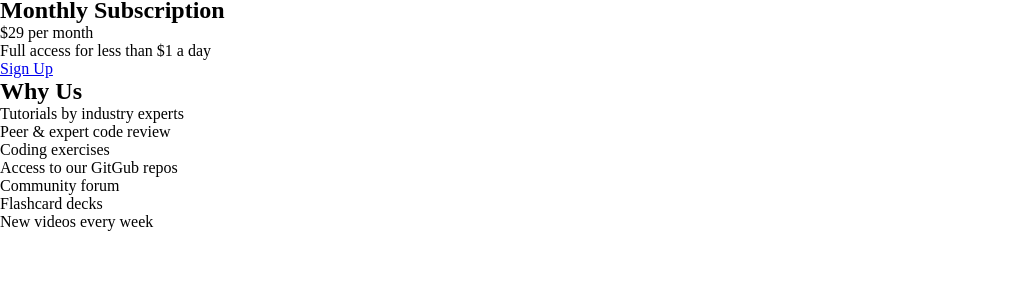
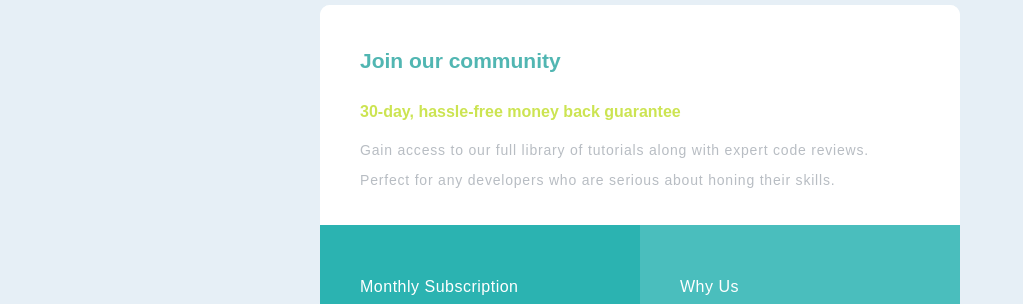
Before and after one commit to rustami-dastan/for-chellange, a plain HTML site: page index.html in a window 1280 px wide. Shown: the part 85-389 px from the top of the page, without its empty margins (0-1023 px from the left). Drawn offline with Linux system fonts and the light colour scheme.

Commit message:
Add files via upload

```diff
--- a/css/style.css
+++ b/css/style.css
@@ -4,77 +4,137 @@ html{
 *,
 *::before,
 *::after{
-    margin: 0;
-    padding: 0;
+    margin-left: auto;
+    margin-right: auto;
     box-sizing: inherit;
 }
 body{
+    background-color: #e6eff6;
+    margin: 0;
     margin-left: auto;
     margin-right: auto;
+    padding: 0;
+    font-family: "Arial";
 }
-.main{
-    background-color: #19a1ad;
-    min-width: 1440px;
-    height: 720px;
-    position: relative;
-    top: 0;
-    left: 0;
+h2{
+    font-size: 16px;
 }
-/*.image-to{
-     background-image: url(../images/bg-pattern-top.svg);
-    background-color: white;
-    background-repeat: no-repeat;
-    background-position: bottom;
-
-    width: 590px;
-    height: 500px;
-     position: absolute;
-    left: -200px;
-    top: 0;
-    left: -400px;
-    z-index: -1;
-
-}*/
-.card{
-    display: flex;
-    flex-direction: column;
-    align-items: center;
-    position: relative;
-    top: 170px;
-    left: 550px;
-    border-radius: 20px;
-    justify-content: center;
-    width: 350px;
-    height: 370px;
-    background-image: url(../images/bg-pattern-card.svg) ;
-    background-repeat: no-repeat;
-    background-position: top;
-    background-color: white;
+.wrapper{
+    width: 640px;
+    border-radius: 10px;
+    height: 480px;
+    /* border: 1px solid red; */
+    background-color: #ffffff;
+    margin-top: 90px;
 }
-.card-image img{
-    border: 3px solid white;
-    border-radius: 50px;
-
+.header{
+    height: 220px;
+    width: 100%;
+    border-top-left-radius: 10px;
+    border-top-right-radius: 10px;
+    background-color: #ffffff;
+    padding-top: 30px;
+    padding-left: 40px;
+    padding-right: 40px;
+    padding-bottom: 40px;
 }
-.card-title{
-    color: #393a4e;
-    font-size: 23px;
-}
-.card-infos{
-    width: 250px;
+.section-wrapper{
+    width: 100%;
     display: flex;
     flex-direction: row;
-    align-items: center;
-    justify-content: space-between;
+}
+.cost{
+    width: 320px;
+    height: 257.5px;
+    border-bottom-left-radius: 10px;
+    background-color: #2bb3b1;
+    padding-top: 40px;
+    padding-left: 40px;
+    padding-right: 20px;
+    padding-bottom: 40px;
+}
+.why{
+    width: 320px;
+    height: 260px;
+    height: 257.5px;
+    border-bottom-right-radius: 10px;
+    background-color: #4abebd;
+    padding-top: 40px;
+    padding-left: 40px;
+    padding-right: 40px;
+    padding-bottom: 40px;
+}
+.header-title{
+    font-size: 21px;
+    color: #51b6b2;
+    margin-bottom: 30px;
+}
+.header-second-title{
+    font-size: 16px;
+    color: #cce452;
+}
+.header-text{
+    font-size: 14px;
+    letter-spacing: 0.8px;
+    line-height: 30px;
+    color: #b8bdc3;
+}
+.cost-title{
+    color: #fff;
+    letter-spacing: 0.5px;
+    font-weight: 500;
+}
+.cost-value{
+    font-size: 32px;
+    font-weight: bold;
+    color: white;
+}
+.cost-type{
+    text-align: center;
+    font-size: 14px;
+    color: #86dbe2;
+    position: relative;
+    top: -6px;
+    padding-left: 10px;
+}
+.cost-definition{
+    font-size: 14px;
+    letter-spacing: 0.4px;
+    color: #fff;
+    margin-bottom: 40px;
+}
+.signup-btn{
+    padding-left: 90px;
+    padding-right: 90px;
+    padding-top: 20px;
+    padding-bottom: 15px;
+    background-color: #bfdf32;
+    color: #fff;
+    text-decoration: none;
+    border-radius: 5px;
+    transition: 0.8s ease;
+}
+.signup-btn:hover{
+    background-color: white;
+    color: #bfdf32;
+    font-weight: 700;
+    padding-left: 85px;
+    padding-right: 85px;
+    padding-top: 20px;
+    padding-bottom: 13px;
+    font-size: 18px;
+}
+.why-title{
+    color: white;
+    font-weight: 500;
+    letter-spacing: 0.5px;
+}
+ul{
     list-style: none;
+    margin-left: -45px;
 }
-.card-infos::before{
-    content: "";
-    background-color: #E7E7E7;
-    display: block;
-    width: 500px;
-    height: 5px;
+li{
+    font-size: 13px;
+    color: #abf5f6;
+    line-height: 20px;
 }
-.card-info{
-
-}
```
